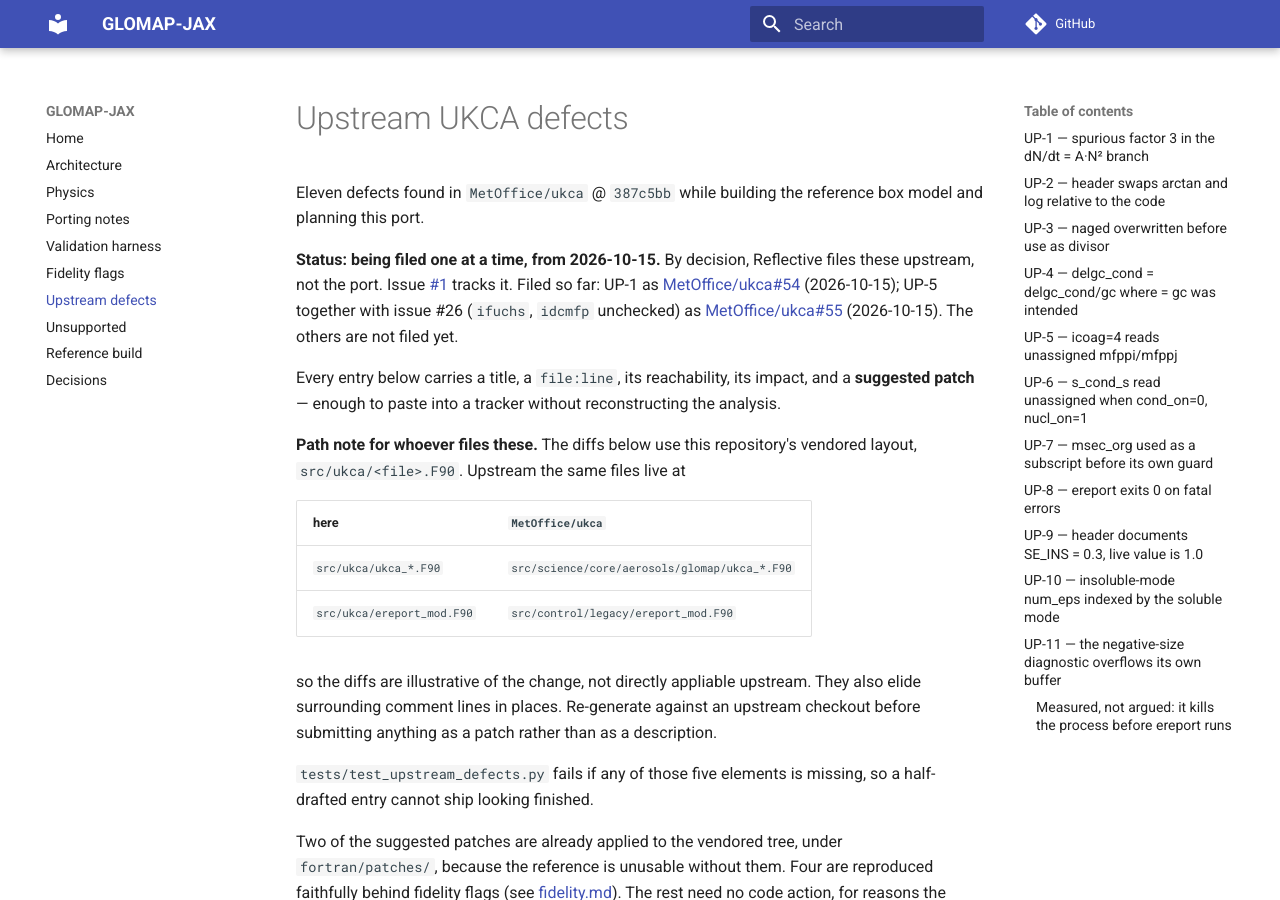
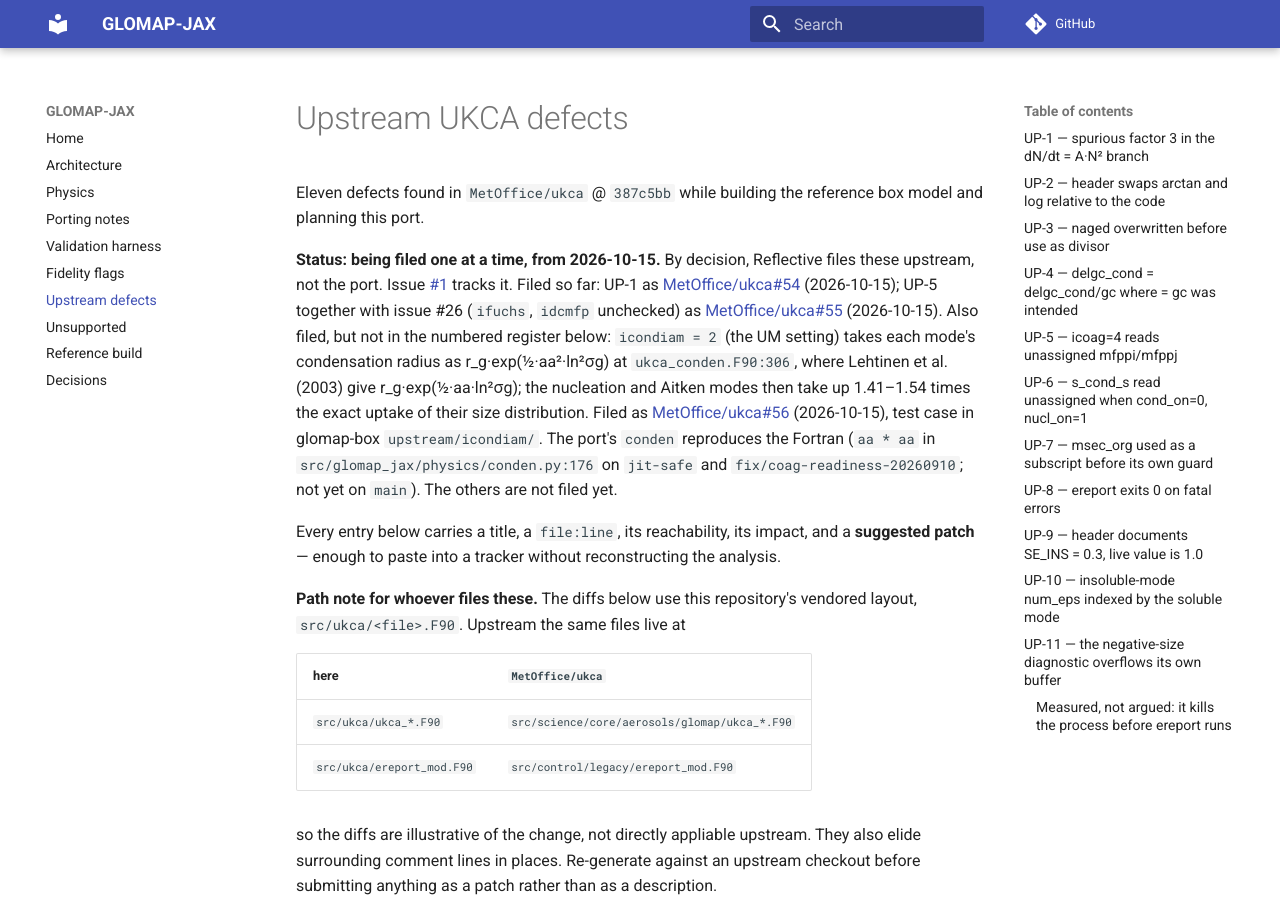
Before and after one commit to reflective-org/GLOMAP-JAX, an MkDocs documentation site: the page built from docs/UPSTREAM_DEFECTS.md, in a window 1280 px wide and 900 px high. Built offline with MkDocs 1.6.1 and Material for MkDocs 9.7.7, drawn with Linux system fonts in a browser that asks for light colours; comment, search, counter and statistics services are not loaded.

Commit message:
UPSTREAM_DEFECTS: record the icondiam = 2 radius defect, filed upstream
Not in the numbered register yet: icondiam = 2 uses exp(0.5*aa**2*ln2 sigma)
where Lehtinen et al. (2003) give exp(0.5*aa*ln2 sigma), so the nucleation and
Aitken modes take up 1.41-1.54 times their exact uptake.

Co-Authored-By: Claude Opus 5.5 <noreply@anthropic.com>
Claude-Session: https://claude.ai/code/session_0196Xi2zzJohN63oCCcDGFsc

```diff
--- a/docs/UPSTREAM_DEFECTS.md
+++ b/docs/UPSTREAM_DEFECTS.md
@@ -10,7 +10,15 @@ Filed so far: UP-1 as
 [MetOffice/ukca#54](https://github.com/MetOffice/ukca/issues/54) (2026-10-15);
 UP-5 together with issue #26 (`ifuchs`, `idcmfp` unchecked) as
 [MetOffice/ukca#55](https://github.com/MetOffice/ukca/issues/55) (2026-10-15).
-The others are not filed yet.
+Also filed, but not in the numbered register below: `icondiam = 2` (the UM setting)
+takes each mode's condensation radius as r_g·exp(½·aa²·ln²σg) at
+`ukca_conden.F90:306`, where Lehtinen et al. (2003) give r_g·exp(½·aa·ln²σg); the
+nucleation and Aitken modes then take up 1.41–1.54 times the exact uptake of their
+size distribution. Filed as
+[MetOffice/ukca#56](https://github.com/MetOffice/ukca/issues/56) (2026-10-15), test
+case in glomap-box `upstream/icondiam/`. The port's `conden` reproduces the Fortran
+(`aa * aa` in `src/glomap_jax/physics/conden.py:176` on `jit-safe` and
+`fix/coag-readiness-20260910`; not yet on `main`). The others are not filed yet.
 
 Every entry below carries a title, a `file:line`, its reachability, its impact,
 and a **suggested patch** — enough to paste into a tracker without
```
